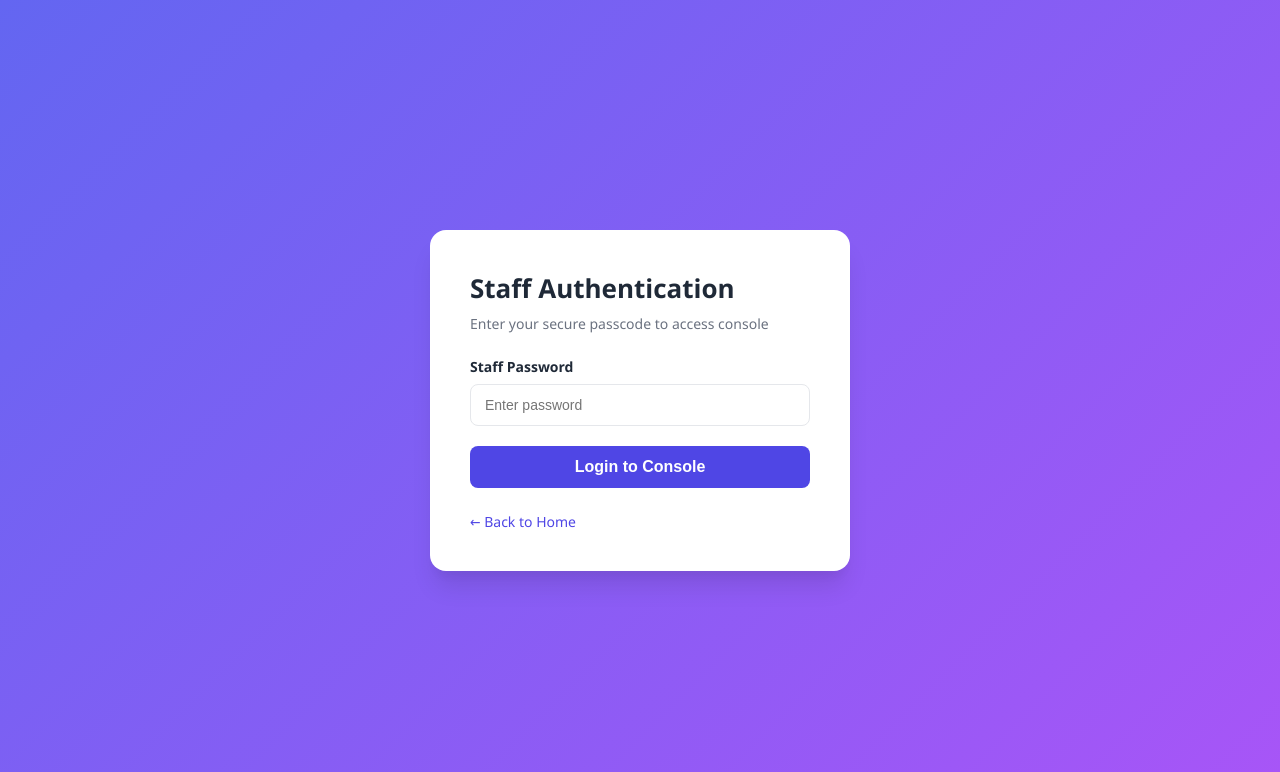
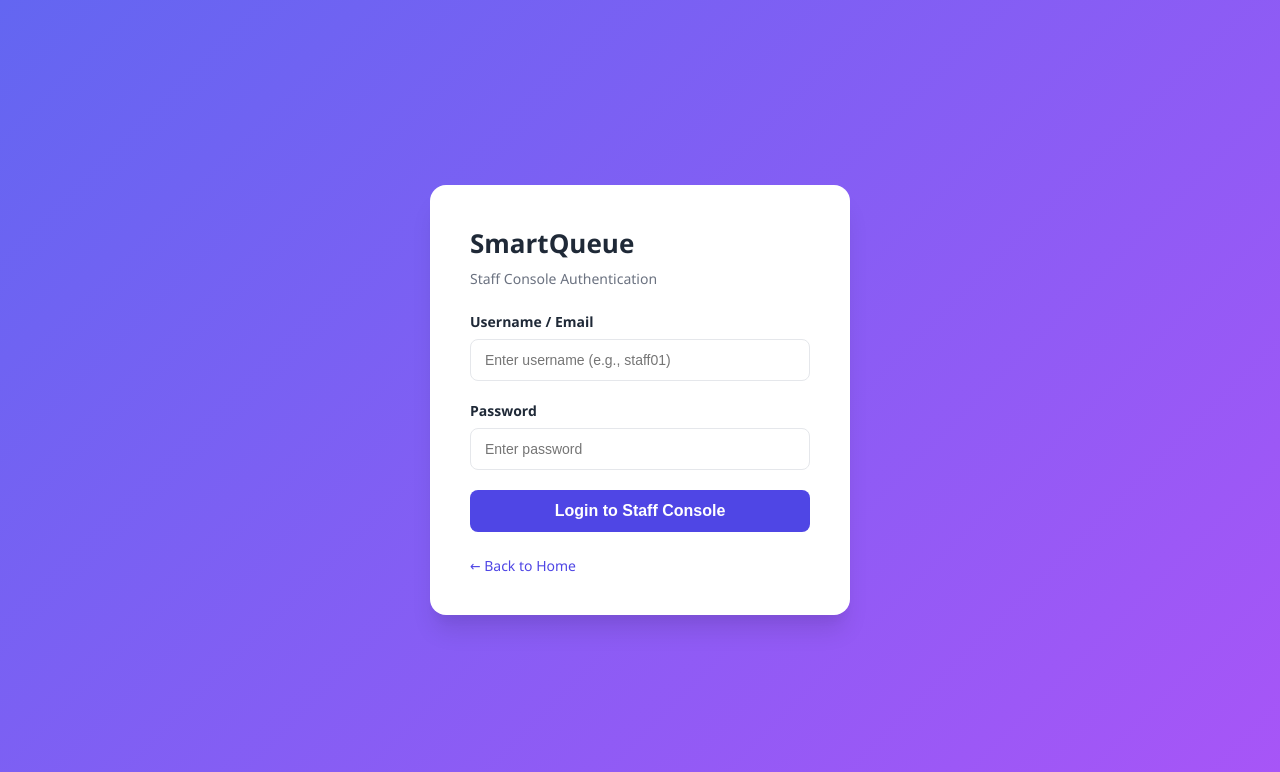
Before and after one commit to shona290/queue-system, a Flask app: page /staff/login in a window 1280 px wide. Shown: the top 772 px of the page. Run offline with Flask 3, Linux system fonts and the light colour scheme.

Commit message:
Update login template to include username field

```diff
--- a/templates/login.html
+++ b/templates/login.html
@@ -2,26 +2,32 @@
 <html lang="en">
 <head>
     <meta charset="UTF-8">
-    <title>Staff Login</title>
+    <title>Staff Login - SmartQueue</title>
     <link rel="stylesheet" href="{{ url_for('static', filename='style.css') }}">
 </head>
 <body>
     <div class="portal-card">
         <div class="brand-header">
-            <h2>Staff Authentication</h2>
-            <p>Enter your secure passcode to access console</p>
+            <h2>SmartQueue</h2>
+            <p>Staff Console Authentication</p>
         </div>
 
         {% if error %}
         <div class="alert-error">{{ error }}</div>
         {% endif %}
 
-        <form method="POST">
+        <form method="POST" action="/staff/login">
             <div class="form-group">
-                <label>Staff Password</label>
+                <label>Username / Email</label>
+                <input type="text" name="username" required placeholder="Enter username (e.g., staff01)">
+            </div>
+
+            <div class="form-group">
+                <label>Password</label>
                 <input type="password" name="password" required placeholder="Enter password">
             </div>
-            <button type="submit" class="btn-primary">Login to Console</button>
+
+            <button type="submit" class="btn-primary">Login to Staff Console</button>
         </form>
 
         <div class="portal-footer">
```
